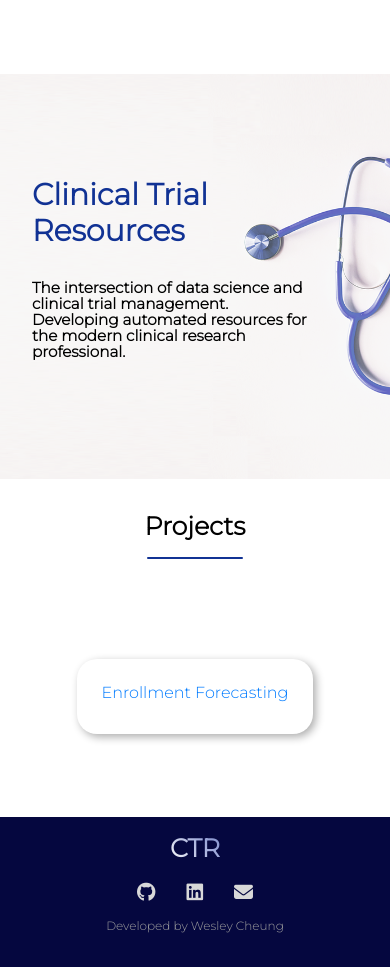
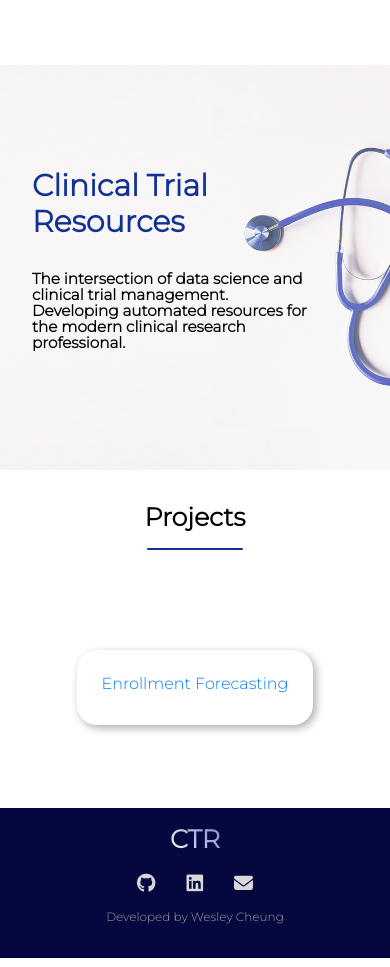
Before and after one commit to wesleygcheung/clinical-trial-resources, a Flask app: page / in a window 390 px wide. Run offline with Flask 2, Linux system fonts and the light colour scheme; some libraries are stand-ins or nearby versions.

Commit message:
v1.10 flavicon added, mobile css updates

```diff
--- a/static/home.css
+++ b/static/home.css
@@ -14,7 +14,7 @@ button:focus {
     grid-auto-flow: row;
     width: 100%;
     background-color: #ffffff;
-    padding-top: 77.25px;
+    padding-top: 75px;
 
 }
 .main-section1{
@@ -84,7 +84,7 @@ button:focus {
         grid-auto-flow: row;
         width: 100%;
         background-color: #ffffff;
-        padding-top: 74px;
+        padding-top: 65px;
     }
     .main-section1{
         grid-column: 1 / 11;
--- a/templates/layout.html
+++ b/templates/layout.html
@@ -4,6 +4,13 @@
     <!-- Required meta tags -->
     <meta charset="utf-8">
     <meta name="viewport" content="width=device-width, initial-scale=1, shrink-to-fit=no">
+    <link rel="apple-touch-icon" sizes="180x180" href="{{ url_for('static', filename='/apple-touch-icon.png') }}">
+    <link rel="icon" type="image/png" sizes="32x32" href="{{ url_for('static', filename='/favicon-32x32.png') }}">
+    <link rel="icon" type="image/png" sizes="16x16" href="{{ url_for('static', filename='/favicon-16x16.png') }}">
+    <link rel="manifest" href="{{ url_for('static', filename='/site.webmanifest') }}">
+    <link rel="mask-icon" href="{{ url_for('static', filename='/safari-pinned-tab.svg') }}" color="#5bbad5">
+    <meta name="msapplication-TileColor" content="#da532c">
+    <meta name="theme-color" content="#ffffff">
     <!-- Bootstrap CSS -->
     <link rel="stylesheet" href="https://stackpath.bootstrapcdn.com/bootstrap/4.3.1/css/bootstrap.min.css" integrity="sha384-ggOyR0iXCbMQv3Xipma34MD+dH/1fQ784/j6cY/iJTQUOhcWr7x9JvoRxT2MZw1T" crossorigin="anonymous">
     <link rel="stylesheet" type="text/css" href="{{ url_for('static', filename='layout.css') }}">
```
Also changed, not shown: static/browserconfig.xml (added, +9 -0 lines), static/android-chrome-192x192.png (added), static/android-chrome-256x256.png (added), static/apple-touch-icon.png (added), static/favicon-16x16.png (added), static/favicon-32x32.png (added), static/favicon.ico (added), static/mstile-150x150.png (added), static/safari-pinned-tab.svg (added), static/site.webmanifest (added).
